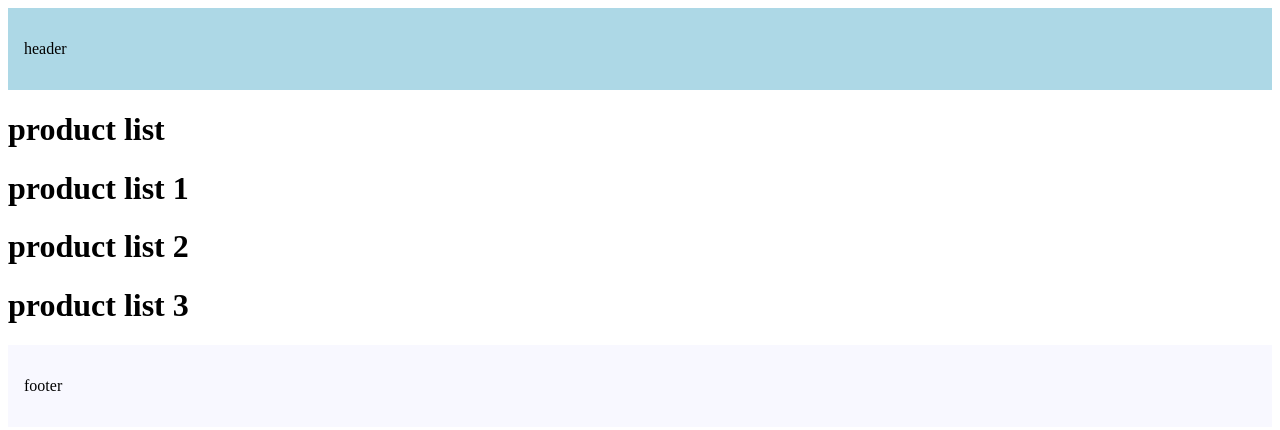
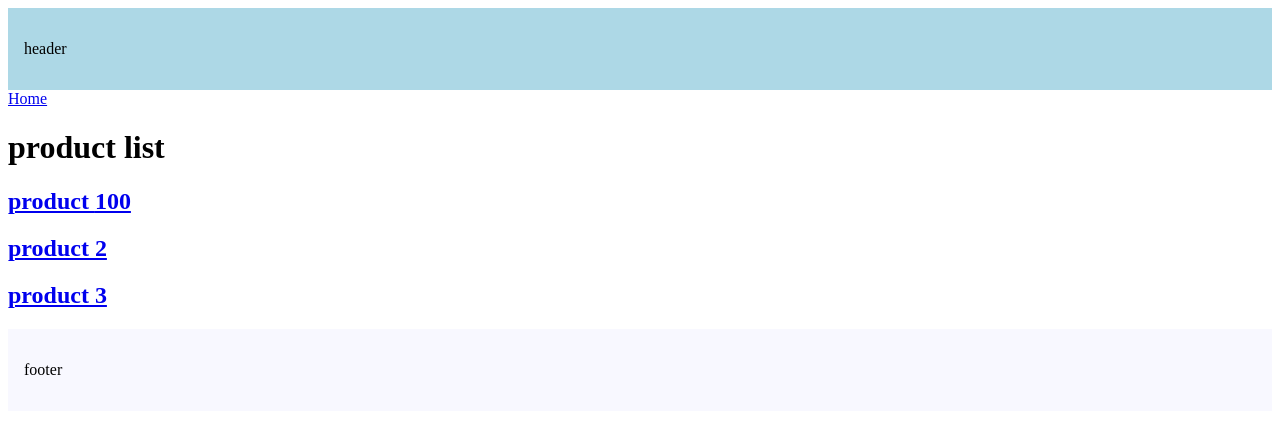
Before and after one commit to yared2124/next.js-Tutorials, a Next.js app: page /product in a window 1280 px wide. Shown: the top 430 px of the page. Built offline with nearby package versions, Linux system fonts and the light colour scheme.

Commit message:
file added

```diff
--- a/src/app/product/page.tsx
+++ b/src/app/product/page.tsx
@@ -1,10 +1,23 @@
+import Link from "next/link"
 export default function product(){
-    return  ( <>
-             <h1>product list </h1>
-              <h1> product list 1</h1>
-              <h1> product list 2</h1>
-              <h1>product list 3</h1>
+    const productId = 100;
+    return (
+      <>
+        <Link href={"/"}> Home </Link>
+        <h1>product list </h1>
+        <h2>
+          {" "}
+          <Link href={`/product/${productId}`}> product {productId}</Link>
+        </h2>
+        <h2>
+          {" "}
+          <Link href={"/product/2"}> product 2</Link>
+        </h2>
+        <h2>
+          {" "}
+          <Link href={"/product/3"}> product 3</Link>
+        </h2>
 
       </>
-      )
+    );
 }
```
